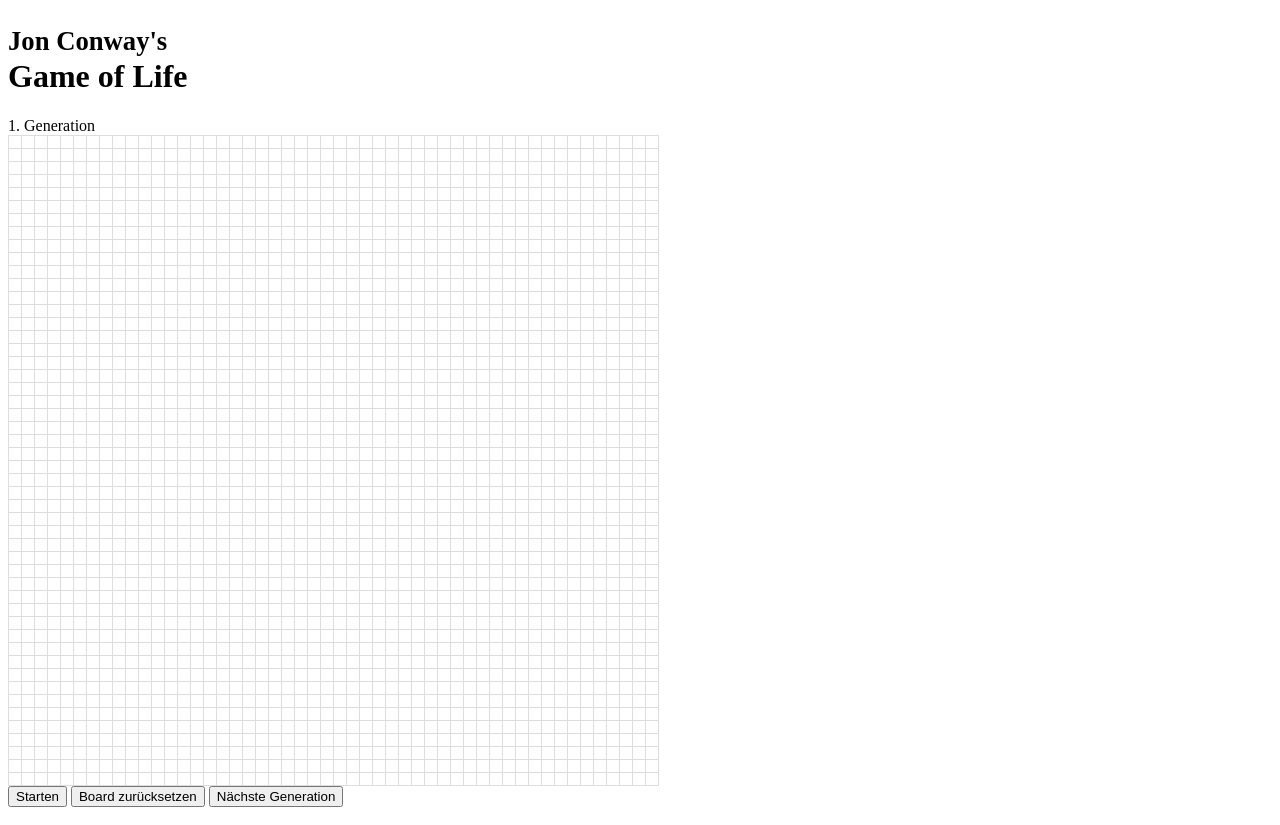
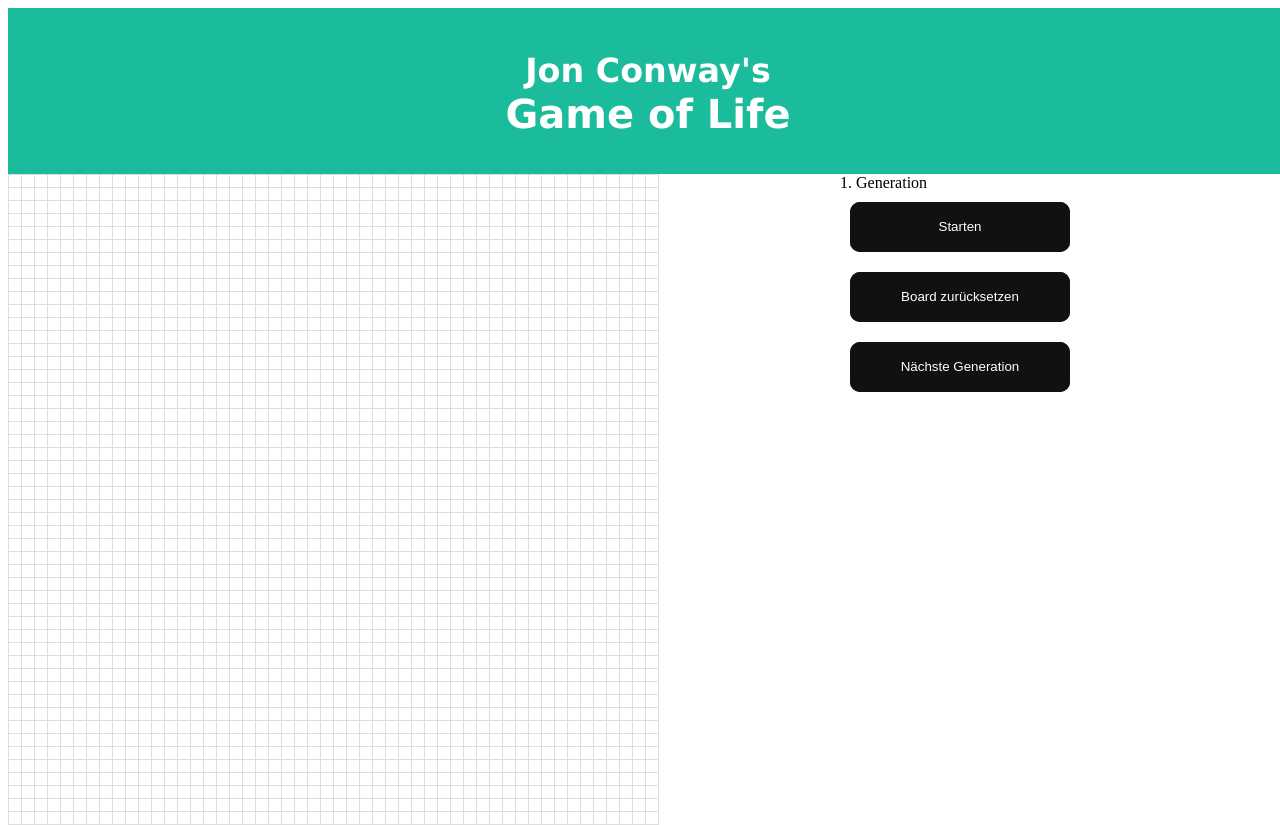
Before and after one commit to codewiththomas/game-of-life-js, a plain HTML site: page src/index.html in a window 1280 px wide. Drawn offline with Linux system fonts and the light colour scheme.

Commit message:
CSS-Animationen für Buttons

```diff
--- /dev/null
+++ b/src/css/buttons.css
@@ -0,0 +1,60 @@
+.glow-on-hover {
+    margin: 10px;
+    width: 220px;
+    height: 50px;
+    border: none;
+    outline: none;
+    color: #fff;
+    background: #111;
+    cursor: pointer;
+    position: relative;
+    z-index: 0;
+    border-radius: 10px;
+}
+
+.glow-on-hover:before {
+    content: '';
+    background: linear-gradient(45deg, #ff0000, #ff7300, #fffb00, #48ff00, #00ffd5, #002bff, #7a00ff, #ff00c8, #ff0000);
+    position: absolute;
+    top: -2px;
+    left:-2px;
+    background-size: 400%;
+    z-index: -1;
+    filter: blur(5px);
+    width: calc(100% + 4px);
+    height: calc(100% + 4px);
+    animation: glowing 20s linear infinite;
+    opacity: 0;
+    transition: opacity .3s ease-in-out;
+    border-radius: 10px;
+}
+
+.glow-on-hover:active {
+    color: #000
+}
+
+.glow-on-hover:active:after {
+    background: transparent;
+}
+
+.glow-on-hover:hover:before {
+    opacity: 1;
+}
+
+.glow-on-hover:after {
+    z-index: -1;
+    content: '';
+    position: absolute;
+    width: 100%;
+    height: 100%;
+    background: #111;
+    left: 0;
+    top: 0;
+    border-radius: 10px;
+}
+
+@keyframes glowing {
+    0% { background-position: 0 0; }
+    50% { background-position: 400% 0; }
+    100% { background-position: 0 0; }
+}
--- a/src/css/style.css
+++ b/src/css/style.css
@@ -1,6 +1,8 @@
 html, body {
-  width: 100%;
-  height: 100%;
+	top: 0px;
+	left: 0px;
+	width: 100%;
+	height: 100%;
 }
 
 table, td {
@@ -14,6 +16,28 @@ td {
 	background-color: white;
 }
 
-.alive {
+td.alive {
 	background-color: black;
 }
+
+.header {
+	padding: 10px;
+	text-align: center;
+	background: #1abc9c;
+	color: white;
+	font-size: 20px;
+	font-family: Verdana, Geneva, Tahoma, sans-serif;
+}
+
+
+.container {
+	display: flex;
+}
+
+.left {
+	flex: 0 0 65%;
+}
+
+.right {
+	flex: 1;
+}
--- a/src/index.html
+++ b/src/index.html
@@ -6,25 +6,31 @@
   <meta name="viewport" content="width=device-width">
   <title>Game of Life</title>
   <link href="css/style.css" rel="stylesheet" type="text/css" />
+  <link href="css/buttons.css" rel="stylesheet" type="text/css" />
 </head>
 
 <body>
 
 	<header>
+		<div class="header">
 			<h1 class="title"><small>Jon Conway's</small><br/>Game of Life</title>
+		</div>
 	</header>
 
-	<div id="generation-label">[[Generation]]</div>
+	<div class="container">
+		<div class="left">
 			<table>
 				<tbody id="gameboard">
 				</tbody>
 			</table>
-
-	<controls>
-		<button id="runbutton" onclick="toogleRunning()">#run-button</button>
-		<button id="clearbutton" onclick="clearBoard()")>Board zurücksetzen</button>
-		<button id="nextbutton" onclick="nextGeneration()")>Nächste Generation</button>
-	</controls>
+		</div>
+		<div class="right">
+			<div id="generation-label">[[Generation]]</div>
+			<div><button id="runbutton" class="glow-on-hover" onclick="toogleRunning()">#run-button</button></div>
+			<div><button id="clearbutton" class="glow-on-hover" onclick="clearBoard()")>Board zurücksetzen</button></div>
+			<div><button id="nextbutton" class="glow-on-hover" onclick="nextGeneration()")>Nächste Generation</button></div>
+		</div>
+	</div>
 
 	<script src="js/script.js"></script>
 
```
Lines whose indentation alone changed are shown as unchanged.
